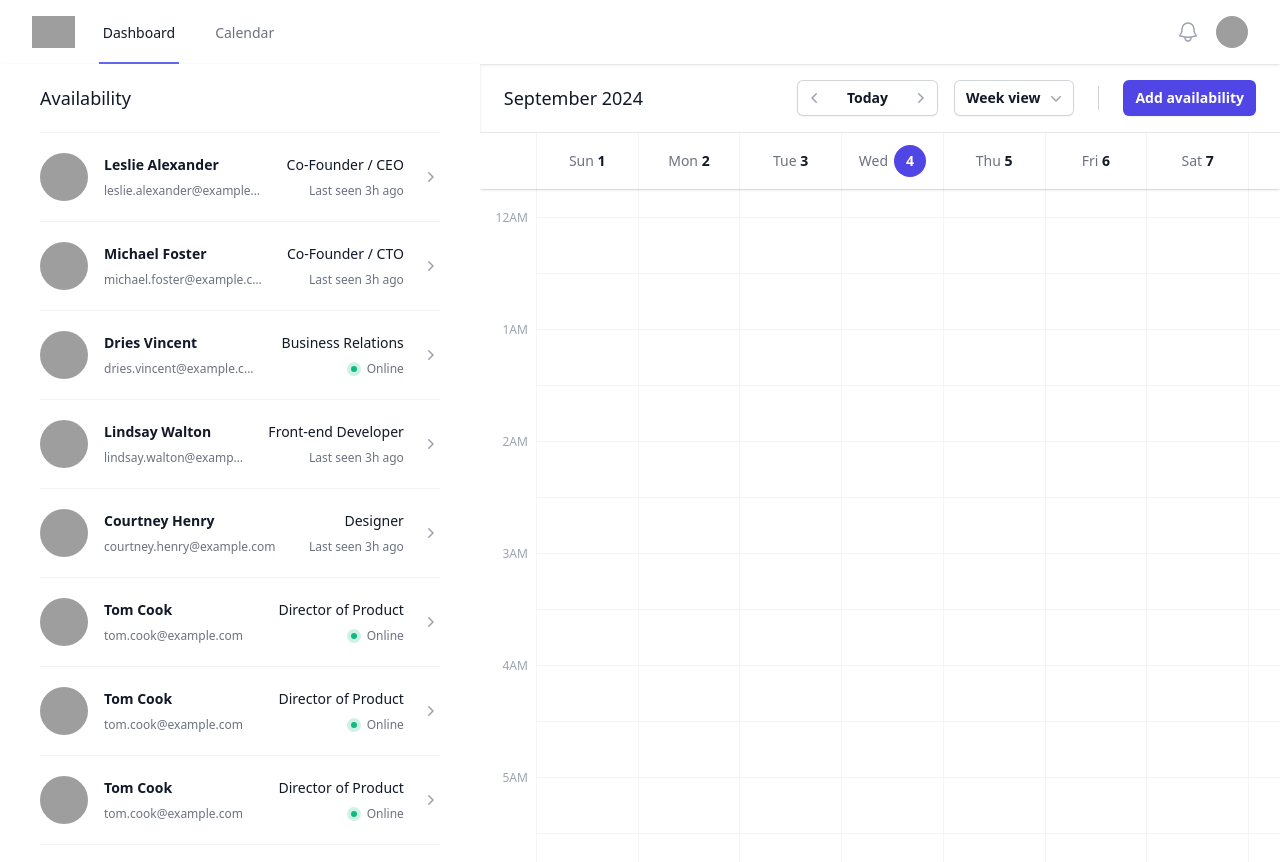
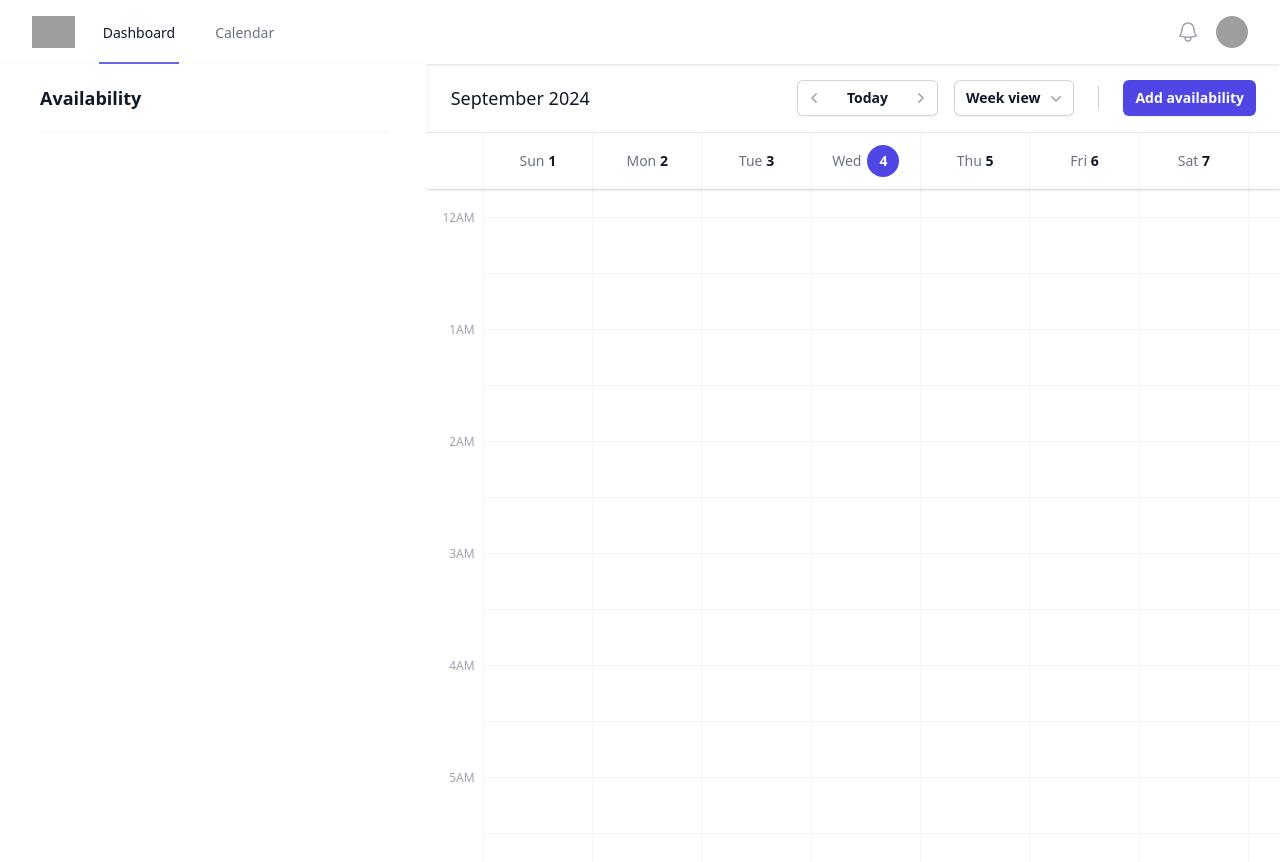
Before and after one commit to gitbrendanlam/code-connect, a React app: page /my-availability in a window 1280 px wide. Built offline with nearby package versions, Linux system fonts and the light colour scheme; grey boxes are pictures that could not be loaded; a web font is replaced by a local one.

Commit message:
working availability calendar & delete availability feature

```diff
--- a/src/client/components/AvailabilityList.tsx
+++ b/src/client/components/AvailabilityList.tsx
@@ -1,186 +1,69 @@
 import React from "react"
-import { ChevronRightIcon } from '@heroicons/react/20/solid'
-
-// const people = [
-//   {
-//     name: 'Leslie Alexander',
-//     email: 'leslie.alexander@example.com',
-//     imageUrl:
-//       'https://images.unsplash.com/photo-1494790108377-be9c29b29330?ixlib=rb-1.2.1&ixid=eyJhcHBfaWQiOjEyMDd9&auto=format&fit=facearea&facepad=2&w=256&h=256&q=80',
-//   },
-//   {
-//     name: 'Michael Foster',
-//     email: 'michael.foster@example.com',
-//     imageUrl:
-//       'https://images.unsplash.com/photo-1519244703995-f4e0f30006d5?ixlib=rb-1.2.1&ixid=eyJhcHBfaWQiOjEyMDd9&auto=format&fit=facearea&facepad=2&w=256&h=256&q=80',
-//   },
-//   {
-//     name: 'Dries Vincent',
-//     email: 'dries.vincent@example.com',
-//     imageUrl:
-//       'https://images.unsplash.com/photo-1506794778202-cad84cf45f1d?ixlib=rb-1.2.1&ixid=eyJhcHBfaWQiOjEyMDd9&auto=format&fit=facearea&facepad=2&w=256&h=256&q=80',
-//   },
-//   {
-//     name: 'Lindsay Walton',
-//     email: 'lindsay.walton@example.com',
-//     imageUrl:
-//       'https://images.unsplash.com/photo-1517841905240-472988babdf9?ixlib=rb-1.2.1&ixid=eyJhcHBfaWQiOjEyMDd9&auto=format&fit=facearea&facepad=2&w=256&h=256&q=80',
-//   },
-//   {
-//     name: 'Courtney Henry',
-//     email: 'courtney.henry@example.com',
-//     imageUrl:
-//       'https://images.unsplash.com/photo-1438761681033-6461ffad8d80?ixlib=rb-1.2.1&ixid=eyJhcHBfaWQiOjEyMDd9&auto=format&fit=facearea&facepad=2&w=256&h=256&q=80',
-//   },
-//   {
-//     name: 'Tom Cook',
-//     email: 'tom.cook@example.com',
-//     imageUrl:
-//       'https://images.unsplash.com/photo-1472099645785-5658abf4ff4e?ixlib=rb-1.2.1&ixid=eyJhcHBfaWQiOjEyMDd9&auto=format&fit=facearea&facepad=2&w=256&h=256&q=80',
-//   },
-// ]
-
-// export default function AvailabilityList() {
-//   return (
-//     <ul role="list" className="divide-y divide-gray-100">
-//       {people.map((person) => (
-//         <li key={person.email} className="flex gap-x-4 py-5">
-//           <img alt="" src={person.imageUrl} className="h-12 w-12 flex-none rounded-full bg-gray-50" />
-//           <div className="min-w-0">
-//             <p className="text-sm font-semibold leading-6 text-gray-900">{person.name}</p>
-//             <p className="mt-1 truncate text-xs leading-5 text-gray-500">{person.email}</p>
-//           </div>
-//         </li>
-//       ))}
-//     </ul>
-//   )
-// }
+import moment from "moment"
+import { XMarkIcon } from '@heroicons/react/20/solid'
+import { useAppSelector, useAppDispatch } from "./../hooks"
+import { deleteAvailability } from "../slicers/availabilitySlice"
 
 
-const people = [
-  {
-    name: 'Leslie Alexander',
-    email: 'leslie.alexander@example.com',
-    role: 'Co-Founder / CEO',
-    imageUrl:
-      'https://images.unsplash.com/photo-1494790108377-be9c29b29330?ixlib=rb-1.2.1&ixid=eyJhcHBfaWQiOjEyMDd9&auto=format&fit=facearea&facepad=2&w=256&h=256&q=80',
-    href: '#',
-    lastSeen: '3h ago',
-    lastSeenDateTime: '2023-01-23T13:23Z',
-  },
-  {
-    name: 'Michael Foster',
-    email: 'michael.foster@example.com',
-    role: 'Co-Founder / CTO',
-    imageUrl:
-      'https://images.unsplash.com/photo-1519244703995-f4e0f30006d5?ixlib=rb-1.2.1&ixid=eyJhcHBfaWQiOjEyMDd9&auto=format&fit=facearea&facepad=2&w=256&h=256&q=80',
-    href: '#',
-    lastSeen: '3h ago',
-    lastSeenDateTime: '2023-01-23T13:23Z',
-  },
-  {
-    name: 'Dries Vincent',
-    email: 'dries.vincent@example.com',
-    role: 'Business Relations',
-    imageUrl:
-      'https://images.unsplash.com/photo-1506794778202-cad84cf45f1d?ixlib=rb-1.2.1&ixid=eyJhcHBfaWQiOjEyMDd9&auto=format&fit=facearea&facepad=2&w=256&h=256&q=80',
-    href: '#',
-    lastSeen: null,
-  },
-  {
-    name: 'Lindsay Walton',
-    email: 'lindsay.walton@example.com',
-    role: 'Front-end Developer',
-    imageUrl:
-      'https://images.unsplash.com/photo-1517841905240-472988babdf9?ixlib=rb-1.2.1&ixid=eyJhcHBfaWQiOjEyMDd9&auto=format&fit=facearea&facepad=2&w=256&h=256&q=80',
-    href: '#',
-    lastSeen: '3h ago',
-    lastSeenDateTime: '2023-01-23T13:23Z',
-  },
-  {
-    name: 'Courtney Henry',
-    email: 'courtney.henry@example.com',
-    role: 'Designer',
-    imageUrl:
-      'https://images.unsplash.com/photo-1438761681033-6461ffad8d80?ixlib=rb-1.2.1&ixid=eyJhcHBfaWQiOjEyMDd9&auto=format&fit=facearea&facepad=2&w=256&h=256&q=80',
-    href: '#',
-    lastSeen: '3h ago',
-    lastSeenDateTime: '2023-01-23T13:23Z',
-  },
-  {
-    name: 'Tom Cook',
-    email: 'tom.cook@example.com',
-    role: 'Director of Product',
-    imageUrl:
-      'https://images.unsplash.com/photo-1472099645785-5658abf4ff4e?ixlib=rb-1.2.1&ixid=eyJhcHBfaWQiOjEyMDd9&auto=format&fit=facearea&facepad=2&w=256&h=256&q=80',
-    href: '#',
-    lastSeen: null,
-  },
-  {
-    name: 'Tom Cook',
-    email: 'tom.cook@example.com',
-    role: 'Director of Product',
-    imageUrl:
-      'https://images.unsplash.com/photo-1472099645785-5658abf4ff4e?ixlib=rb-1.2.1&ixid=eyJhcHBfaWQiOjEyMDd9&auto=format&fit=facearea&facepad=2&w=256&h=256&q=80',
-    href: '#',
-    lastSeen: null,
-  },
-  {
-    name: 'Tom Cook',
-    email: 'tom.cook@example.com',
-    role: 'Director of Product',
-    imageUrl:
-      'https://images.unsplash.com/photo-1472099645785-5658abf4ff4e?ixlib=rb-1.2.1&ixid=eyJhcHBfaWQiOjEyMDd9&auto=format&fit=facearea&facepad=2&w=256&h=256&q=80',
-    href: '#',
-    lastSeen: null,
-  },
-  {
-    name: 'Tom Cook',
-    email: 'tom.cook@example.com',
-    role: 'Director of Product',
-    imageUrl:
-      'https://images.unsplash.com/photo-1472099645785-5658abf4ff4e?ixlib=rb-1.2.1&ixid=eyJhcHBfaWQiOjEyMDd9&auto=format&fit=facearea&facepad=2&w=256&h=256&q=80',
-    href: '#',
-    lastSeen: null,
-  },
-  {
-    name: 'Tom Cook',
-    email: 'tom.cook@example.com',
-    role: 'Director of Product',
-    imageUrl:
-      'https://images.unsplash.com/photo-1472099645785-5658abf4ff4e?ixlib=rb-1.2.1&ixid=eyJhcHBfaWQiOjEyMDd9&auto=format&fit=facearea&facepad=2&w=256&h=256&q=80',
-    href: '#',
-    lastSeen: null,
-  },
-  {
-    name: 'Tom Cook',
-    email: 'tom.cook@example.com',
-    role: 'Director of Product',
-    imageUrl:
-      'https://images.unsplash.com/photo-1472099645785-5658abf4ff4e?ixlib=rb-1.2.1&ixid=eyJhcHBfaWQiOjEyMDd9&auto=format&fit=facearea&facepad=2&w=256&h=256&q=80',
-    href: '#',
-    lastSeen: null,
-  },
-  {
-    name: 'Tom Cook',
-    email: 'tom.cook@example.com',
-    role: 'Director of Product',
-    imageUrl:
-      'https://images.unsplash.com/photo-1472099645785-5658abf4ff4e?ixlib=rb-1.2.1&ixid=eyJhcHBfaWQiOjEyMDd9&auto=format&fit=facearea&facepad=2&w=256&h=256&q=80',
-    href: '#',
-    lastSeen: null,
-  },
-]
+export default function Example() {
+  const dispatch = useAppDispatch();
+  const availabilityBlocks = useAppSelector(state => state.availability.AvailabilityBlocks);
 
-export default function Example() {
+  interface DeleteEvent extends EventTarget {
+    value: number
+  }
+
+  interface DeleteMouseEvent extends React.MouseEventHandler<HTMLButtonElement> {
+    currentTarget: DeleteEvent
+  }
+
+  const deleteBlock = (index: number) => {
+    (() => dispatch(deleteAvailability(index)))();
+  }
+
   return (
-    <div className="mt-10 lg:mt-0 px-10 bg-white shadow overflow-y-auto">
+    <div className="mt-10 lg:mt-0 px-10 bg-white shadow overflow-y-auto h-screen">
       <div className="sticky top-0 z-10 py-5 border-b border-b-gray-100 bg-white text-sm font-semibold leading-6 text-gray-900">
-        <h1 className="text-lg font-medium text-gray-900">Availability</h1>
+        <h1 className="text-lg font-semibold text-gray-900">Availability</h1>
       </div>
       {/* <h1 className="text-lg font-medium text-gray-900">Availability</h1> */}
       <ul role="list" className="divide-y divide-gray-100">
-        {people.map((person) => (
+      {availabilityBlocks.map((timeBlock, index) => (
+          <li key={`${timeBlock.date}-${index}`} className="relative flex justify-between gap-x-6 py-5">
+            <div className="flex min-w-0 gap-x-4">
+              <div className="min-w-0 flex-auto">
+                <p className="text-sm font-semibold leading-6 text-gray-900">
+                  <a>
+                    {/* <span className="absolute inset-x-0 -top-px bottom-0" /> */}
+                    {moment(timeBlock.date).format('dddd')}
+                  </a>
+                </p>
+                <p className="mt-1 flex text-sm leading-5 text-gray-500">
+                  <a>
+                    {moment(timeBlock.date).format('MMMM Do YYYY')}
+                  </a>
+                </p>
+              </div>
+            </div>
+            <div className="flex shrink-0 items-center gap-x-4">
+              <div className="hidden sm:flex sm:flex-col sm:items-end">
+                <p className="text-sm leading-6 text-gray-900">Recurring</p>
+                  <div className="mt-1 flex items-center gap-x-1.5">
+                    <p className="text-xs leading-5 text-gray-500">{timeBlock.recurring}</p>
+                  </div>
+              </div>
+              <button type="button"
+                value={index}
+                className="-m-2 inline-flex p-2 text-gray-400 hover:text-gray-500"
+                onClick={() => deleteBlock(index)}
+                >
+                <span className="sr-only">Remove</span>
+                <XMarkIcon aria-hidden="true" className="h-5 w-5" />
+              </button>
+            </div>
+          </li>
+        ))}
+        {/* {people.map((person) => (
           <li key={person.email} className="relative flex justify-between gap-x-6 py-5">
             <div className="flex min-w-0 gap-x-4">
               <img alt="" src={person.imageUrl} className="h-12 w-12 flex-none rounded-full bg-gray-50" />
@@ -217,7 +100,7 @@ export default function Example() {
               <ChevronRightIcon aria-hidden="true" className="h-5 w-5 flex-none text-gray-400" />
             </div>
           </li>
-        ))}
+        ))} */}
       </ul>
     </div>
   )
--- a/src/client/components/calendar.tsx
+++ b/src/client/components/calendar.tsx
@@ -2,6 +2,8 @@ import { Menu, MenuButton, MenuItem, MenuItems } from '@headlessui/react';
 import { ChevronDownIcon, ChevronLeftIcon, ChevronRightIcon, EllipsisHorizontalIcon } from '@heroicons/react/20/solid';
 import React, { useState, useEffect, useRef, RefCallback } from 'react';
 import moment = require('moment');
+import { useAppSelector, useAppDispatch } from '../hooks';
+import { addAvailability } from '../slicers/availabilitySlice';
 
 type TWeek = IDay[];
 
@@ -13,11 +15,6 @@ interface IDay {
 
 type TAvailabilityBlocks = ITimeBlock[];
 
-// interface IWeekBlock {
-//   weekOf: string,
-//   availability: ITimeBlock[],
-// }
-
 interface ITimeBlock {
   week_of: string,
   date: string,
@@ -25,31 +22,17 @@ interface ITimeBlock {
   start_time: string,
 }
 
-const testEvents = [{
-  week_of: '9-1-2024',
-  date: '9-3-2024',
-  week_day: 2,
-  start_time: '6:00 AM',
-},
-{
-  week_of: '9-1-2024',
-  date: '9-6-2024',
-  week_day: 5,
-  start_time: '7:00 AM',
-},
-{
-  week_of: '9-1-2024',
-  date: '9-4-2024',
-  week_day: 3,
-  start_time: '10:00 AM',
-}];
+
 
 export default function Calendar ({ type, open, setOpen } : { type: any, open: boolean, setOpen: any }) {
+  const dispatch = useAppDispatch();
+  const availabilityBlocks = useAppSelector(state => state.availability.AvailabilityBlocks);
+
   const days = ['Sun', 'Mon', 'Tue', 'Wed', 'Thu', 'Fri', 'Sat'];
   const [isLoaded, setIsLoaded] = useState<boolean>(false);
   const [headerDate, setheaderDate] = useState<string>();
   const [weekHeader, setWeekHeader] = useState<TWeek>([]);
-  const [availabilityBlocks, setAvailabilityBlocks] = useState<TAvailabilityBlocks>();
+  // const [availabilityBlocks, setAvailabilityBlocks] = useState<TAvailabilityBlocks>();
 
   //Refactor to update state with selected participants from group
   const [participants, setParticipants] = useState<number[]>([1]);
@@ -68,16 +51,6 @@ export default function Calendar ({ type, open, setOpen } : { type: any, open: b
 
     // Set the days of the week in the header row
     currWeekClick();
-
-
-    // ==== Create test availability blocks (TO DELETE) ===
-    const availability: TAvailabilityBlocks = [];
-    testEvents.forEach((event, index) => {
-      availability.push(event);
-    })
-    setAvailabilityBlocks(availability);
-    // ====================================================
-
     setIsLoaded(true);
   }, [])
 
@@ -90,7 +63,7 @@ export default function Calendar ({ type, open, setOpen } : { type: any, open: b
         dayFullDate: moment().add(index - moment().day(), 'days').format('MM-DD-YYYY'),
       })
     })
-    console.log(week)
+
     setWeekHeader(week);
     setheaderDate(week[0].dayFullDate);
   }
@@ -126,7 +99,7 @@ export default function Calendar ({ type, open, setOpen } : { type: any, open: b
   }
 
   return (
-    <div className="flex h-screen flex-col">
+    <div className="flex h-screen overflow-y flex-col">
       <header className="flex flex-none items-center justify-between border-b border-gray-200 px-6 py-4">
         <h1 className="text-lg font-medium text-gray-900">
           {isLoaded && <time dateTime={`${moment(headerDate).format('YYYY')}-${moment(headerDate).format('MM')}`}>{moment(headerDate).format('MMMM')} {moment(headerDate).format('YYYY')}</time>}
@@ -557,18 +530,17 @@ export default function Calendar ({ type, open, setOpen } : { type: any, open: b
               >
                 { availabilityBlocks &&
                   availabilityBlocks.map((event, index) => {
+
                     if (moment(event.week_of).format('MM-DD-YYYY') === headerDate) {
-                      // Get day of the week to print on corresponding column in grid
-                      const weekday = (event.week_day + 1).toString()
-                      console.log(weekday);
+                      console.log('adding block');
+                      const tBlockClassName = `relative mt-px flex sm:col-start-${event.week_day}`;
 
                       const AMPM = event.start_time.slice(-2);
                       let start: number = Number(event.start_time.split(':')[0]);
-                      if (event.start_time === '12:00 AM') start = 0;
-                      if (AMPM === 'PM') start = Number(event.start_time.split(':')[0]) + 12;
+                      if (start === 12) start -= 12;
+                      if (AMPM === 'PM') start += 12;
 
-                      // return <li key={event.date.concat(event.start_time)} className={`relative mt-px flex sm:col-start-${event.week_day.toString()}`} style={{ gridRow: `${start*12+2} / span 12` }}>
-                      return <li key={event.date.concat(event.start_time)} className={`relative mt-px flex sm:col-start-${weekday}`} style={{ gridRow: `${start*12+2} / span 12` }}>
+                      return <li key={event.date.concat(event.start_time)} className={tBlockClassName} style={{ gridRow: `${start*12+2} / span 12` }}>
                         <a
                           href="#"
                           className="group absolute inset-1 flex flex-col overflow-y-auto rounded-lg bg-blue-50 p-2 text-xs leading-5 hover:bg-blue-100"
--- a/src/client/pages/EditAvailabilityPage.tsx
+++ b/src/client/pages/EditAvailabilityPage.tsx
@@ -1,21 +1,61 @@
-import React, {useState} from 'react';
+import React, { useState, useEffect } from 'react';
 import AvailabilityList from '../components/AvailabilityList';
 import Calendar from '../components/Calendar';
 import AddAvailabilityForm from './../components/AddAvailbilityForm';
 import Navbar from '../components/Navbar';
+import { useAppSelector, useAppDispatch } from '../hooks';
+import { addAvailability } from '../slicers/availabilitySlice';
+
+const testEvents = [{
+  week_of: '9-1-2024',
+  date: '9-3-2024',
+  week_day: 2,
+  start_time: '6:00 AM',
+},
+{
+  week_of: '9-1-2024',
+  date: '9-6-2024',
+  week_day: 5,
+  start_time: '7:00 AM',
+},
+{
+  week_of: '9-1-2024',
+  date: '9-4-2024',
+  week_day: 3,
+  start_time: '10:00 AM',
+}];
 
 const EditAvailabilityPage: React.FC = () => {
+  const dispatch = useAppDispatch();
+  const availabilityBlocks = useAppSelector(state => state.availability.AvailabilityBlocks);
+
+
+  // useEffect(() => {
+  //   // ==== Create test availability blocks (TO DELETE) ===
+  //   testEvents.forEach((event, index) => {
+  //     const test = () => dispatch(addAvailability(event));
+  //     test();
+  //     // availability.push(event);
+  //   })
+  //   // setAvailabilityBlocks(availability);
+
+  //   // ====================================================
+  // },[])
+
+
   const [open, setOpen] = useState(false);
 
   return (
     // <div style={{ textAlign: 'center', padding: '50px' }}>
-    <div className='overflow-y-none'>
+    <div className='max-h-screen'>
       <Navbar/>
-      <div className="flex justify-between h-screen">
-        <AvailabilityList/>
+      <div className="flex justify-between grow-0">
+        <div className='grow w-1/3'>
+          <AvailabilityList/>
+        </div>
         <div className="w-2/3">
           <Calendar type={'personal'} open={open} setOpen={setOpen}/>
-          {open && <AddAvailabilityForm open={open} setOpen={setOpen}/>}
+          <AddAvailabilityForm open={open} setOpen={setOpen}/>
         </div>
       </div>
     </div>
--- a/src/client/store.ts
+++ b/src/client/store.ts
@@ -1,10 +1,9 @@
 import { configureStore } from '@reduxjs/toolkit'
-import availabilityReducer from './slicers/availabilitySlice';
-// ...
+import availabilitySlice from './slicers/availabilitySlice';
 
 export const store = configureStore({
   reducer: {
-    availability: availabilityReducer,
+    availability: availabilitySlice,
   },
 })
 
```
Also changed, not shown: src/client/components/AddAvailbilityForm.tsx (+12 -21 lines), src/client/index.tsx (+7 -3 lines), src/client/slicers/availabilitySlice.ts (+18 -14 lines).
